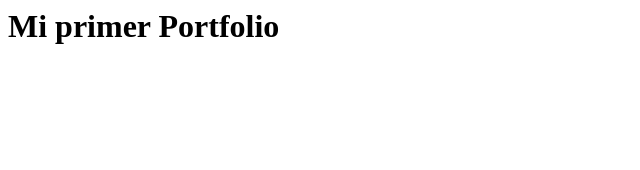
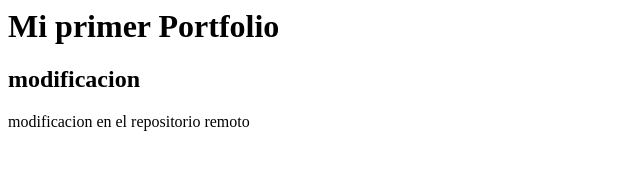
Before and after one commit to SmyDeveloper/Front-End, a plain HTML site: page index.html in a window 1280 px wide. Shown: the whole page, without its empty margins (0-640 px from the left). Drawn offline with Linux system fonts and the light colour scheme.

Commit message:
Update index.html

```diff
--- a/index.html
+++ b/index.html
@@ -1 +1,4 @@
 <h1>Mi primer Portfolio</h1>
+<h2>modificacion</h2>
+
+<p>modificacion en el repositorio remoto</p>
```
